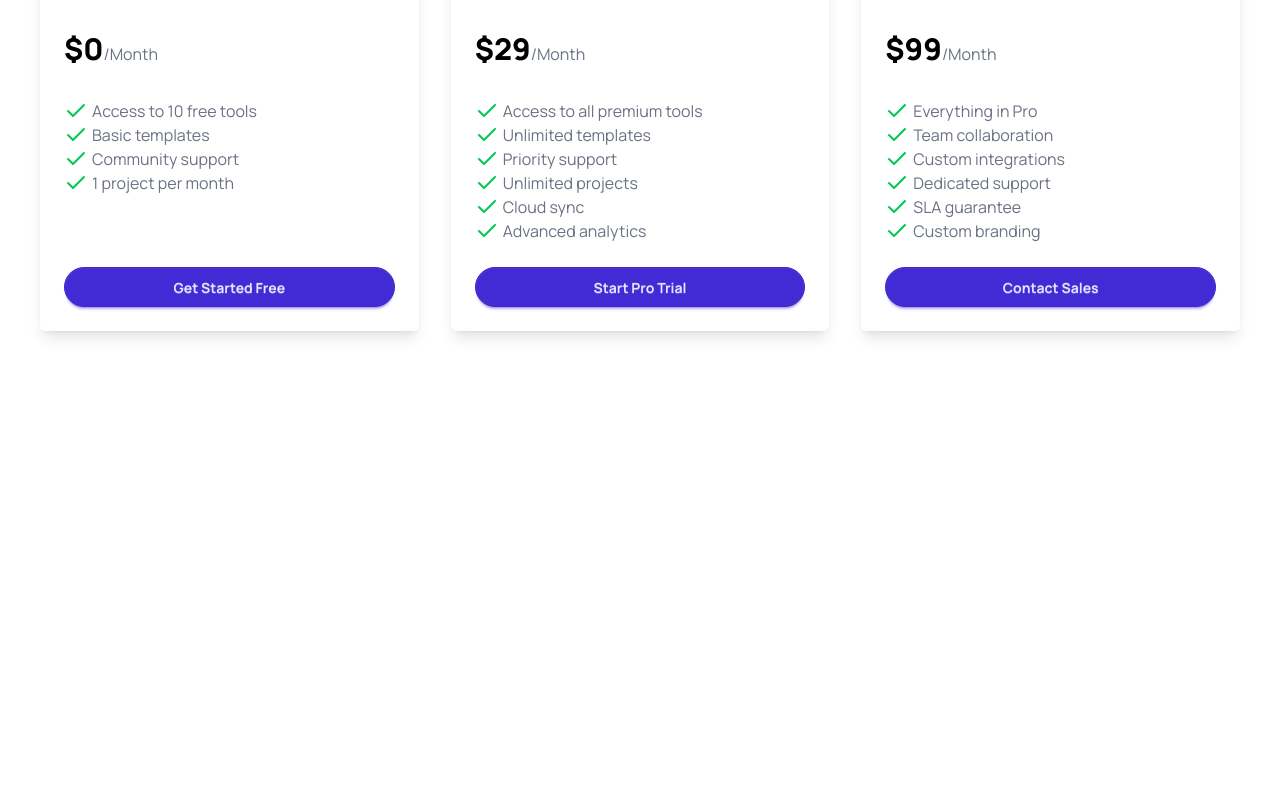
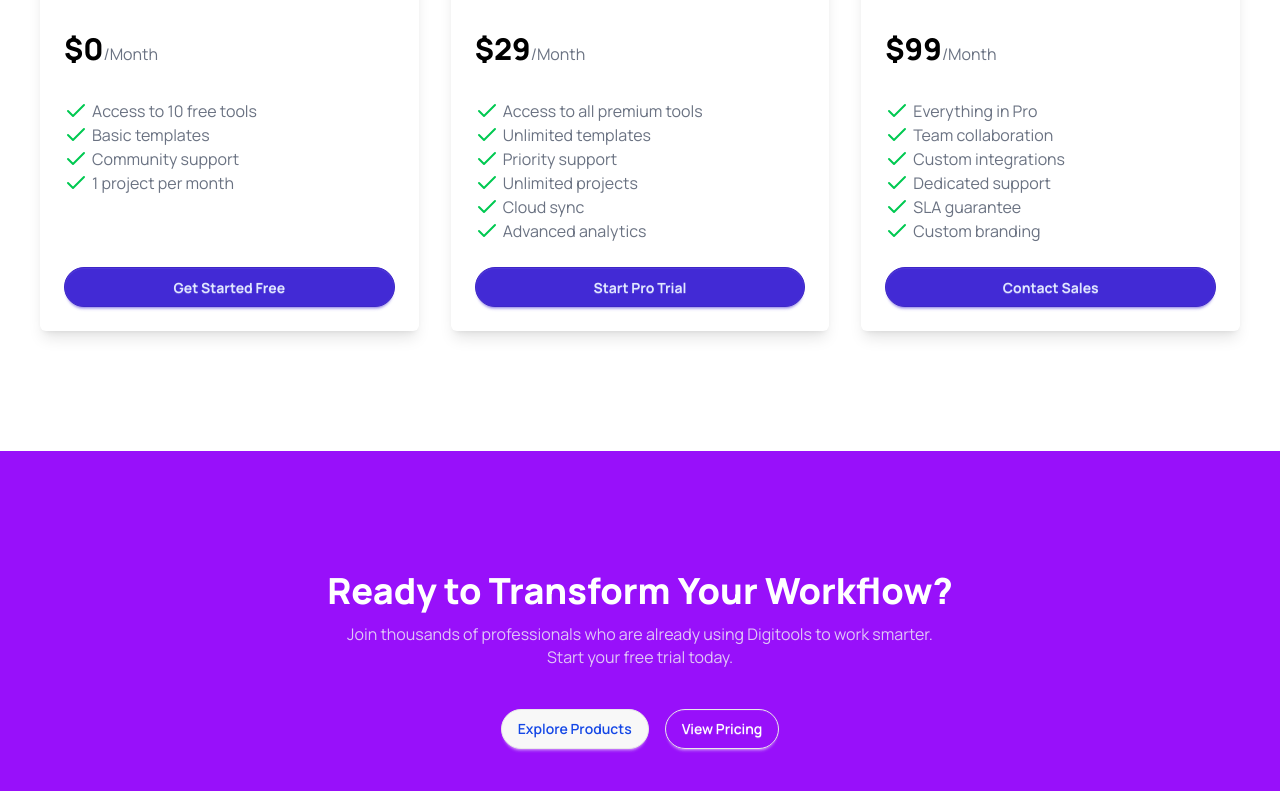
Before and after one commit to shoyon-at-git/B13-Assignment-6, a React (Vite) app: page / in a window 1280 px wide. Shown: the part 3777-4568 px from the top of the page. Before the commit the page ends 4228 px from the top, so only its background shows below. Built offline with nearby package versions, Linux system fonts and the light colour scheme.

Commit message:
Added testimonial section

```diff
--- a/src/App.jsx
+++ b/src/App.jsx
@@ -34,22 +34,29 @@ function App() {
                     <Banner></Banner>
                 </section>
                 <section
-                    id="testimonial"
                     className="bg-[#4F39F6] px-5 xl:px-50 py-4 xl:py-15 flex justify-between flex-wrap xl:flex-nowrap text-white"
                 >
                     <Info></Info>
                 </section>
 
-                <section className="max-w-300 mx-auto py-10 lg:py-30">
+                <section id="products" className="max-w-300 mx-auto py-10 lg:py-30">
                     <Suspense fallback={<span className="loading loading-spinner loading-lg"></span>}>
                         <ToolsData toolsPromise={toolsPromise} cart={cart} setCart={setCart}></ToolsData>
                     </Suspense>
                 </section>
-                <section className=" max-w-300 mx-auto py-10 lg:py-30 text-center">
+                <section id="features" className=" max-w-300 mx-auto py-10 lg:py-30 text-center">
                     <Steps></Steps>
                 </section>
-                <section className=" max-w-300 mx-auto py-10 lg:py-30">
+                <section id="pricing" className=" max-w-300 mx-auto py-10 lg:py-30">
                     <Plans planPromise={planPromise}></Plans>
+                </section>
+                <section id="testimonial" className=" py-10 lg:py-30 text-center bg-purple-600">
+                    <h1 className="font-extrabold text-2xl lg:text-4xl mb-3 text-white">Ready to Transform Your Workflow?</h1>
+                    <p className="text-gray-100/80 text-sm md:text-[16px] mb-10">Join thousands of professionals who are already using Digitools to work smarter.<br />Start your free trial today.</p>
+                    <div className="flex gap-4 justify-center">
+                        <a className="btn text-blue-700 rounded-3xl" href="#products">Explore Products</a>
+                        <a className="btn bg-transparent rounded-3xl text-white" href="#pricing">View Pricing</a>
+                    </div>
                 </section>
             </main>
         </>
```
